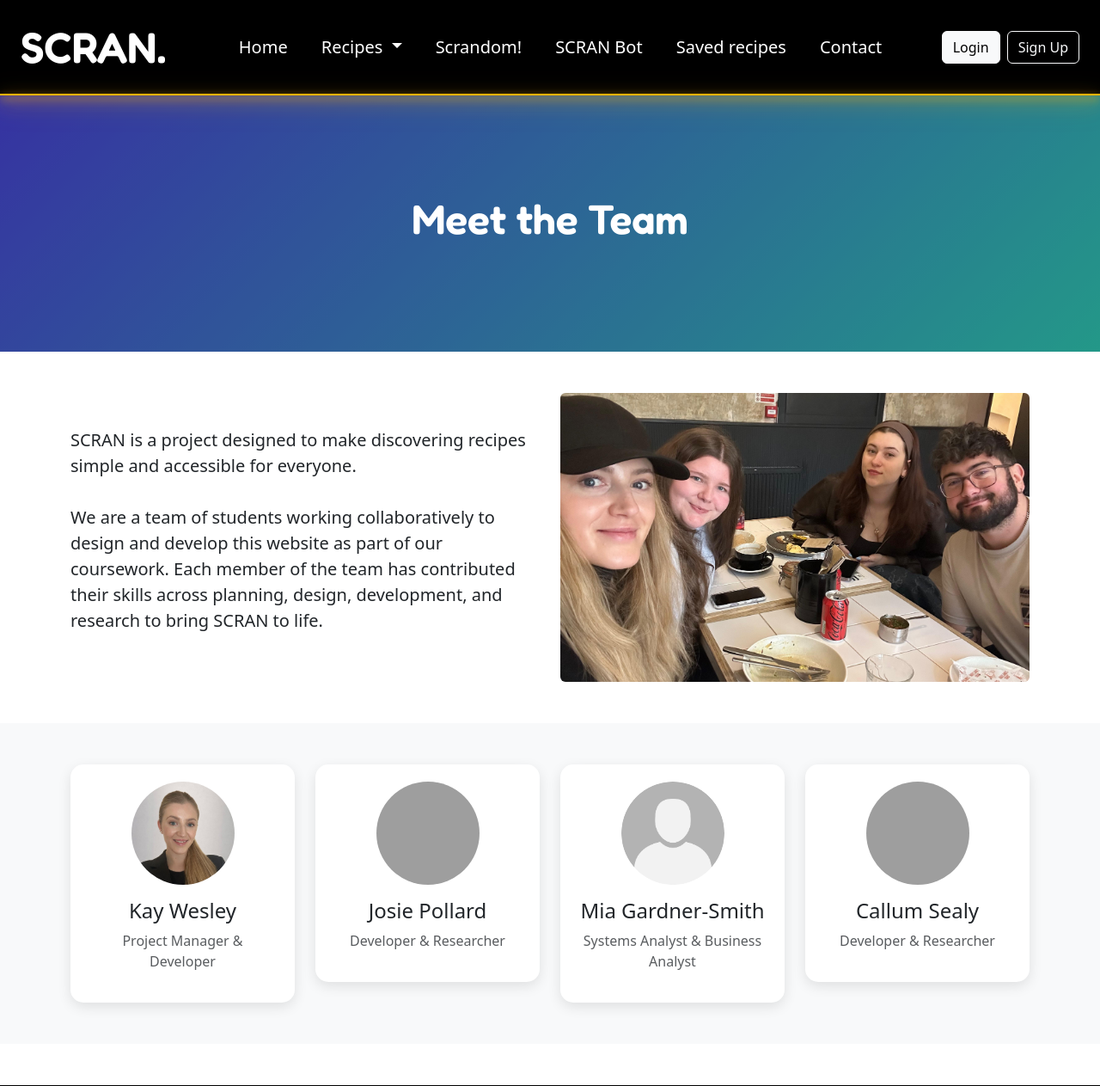
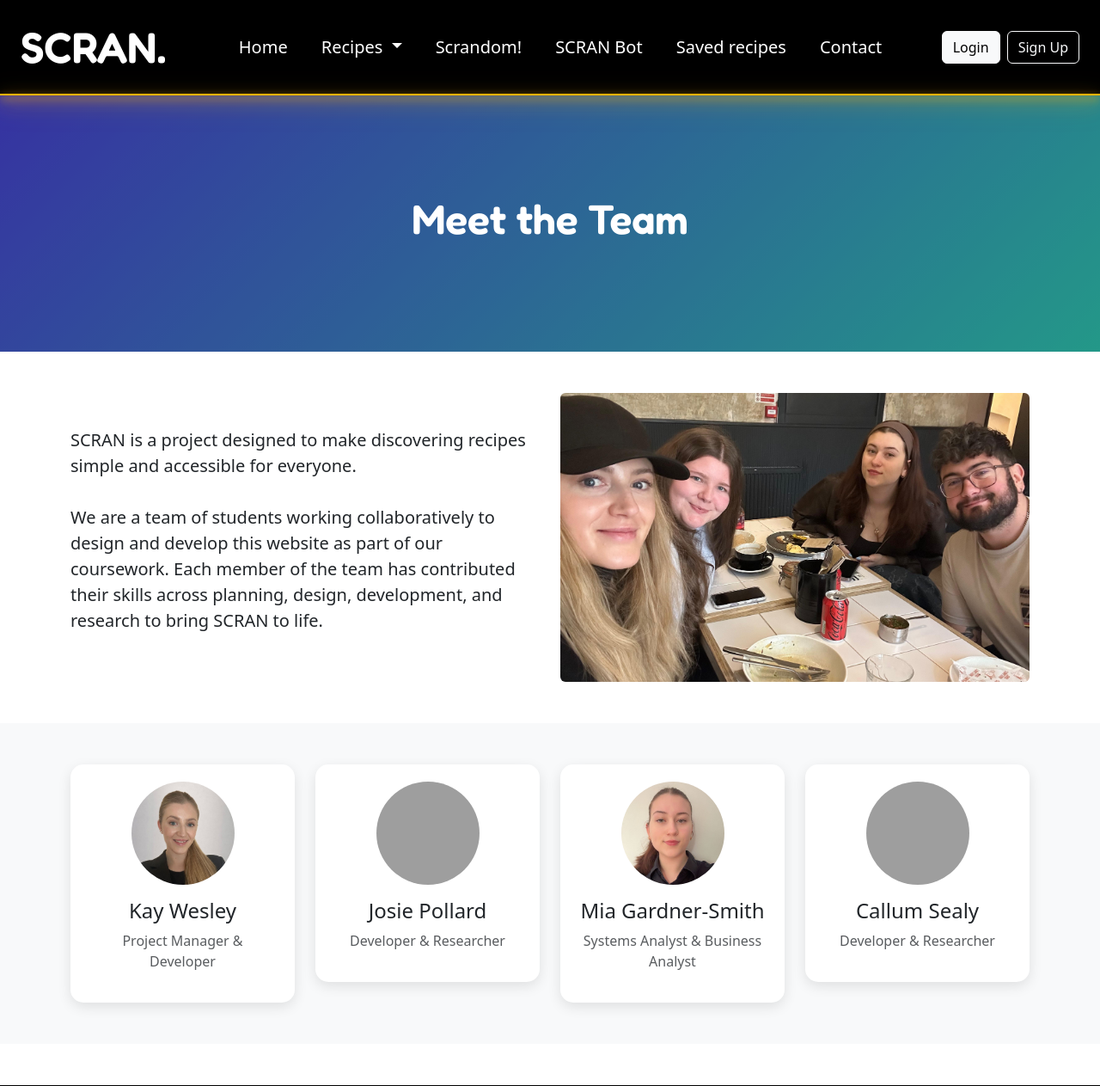
Before and after one commit to josiepollard/Scran, a PHP site: page /meetTheTeam.php in a window 1280 px wide. Shown: the top 1263 px of the page at 86% size. Run offline with PHP 8.4, Linux system fonts and the light colour scheme; grey boxes are pictures that could not be loaded.

Commit message:
mia photo added

```diff
--- a/meetTheTeam.php
+++ b/meetTheTeam.php
@@ -76,7 +76,7 @@
 
       <div class="col-md-6 col-lg-3">
         <div class="team-card text-center">
-          <img src="images/placeholder.png" class="img-fluid rounded-circle mb-3" alt="Member 4">
+          <img src="images/mia.png" class="img-fluid rounded-circle mb-3" alt="Mia Photo">
           <h4>Mia Gardner-Smith</h4>
           <p class="text-muted">Systems Analyst & Business Analyst </p>
         </div>
```
Also changed, not shown: images/mia.png (added).
